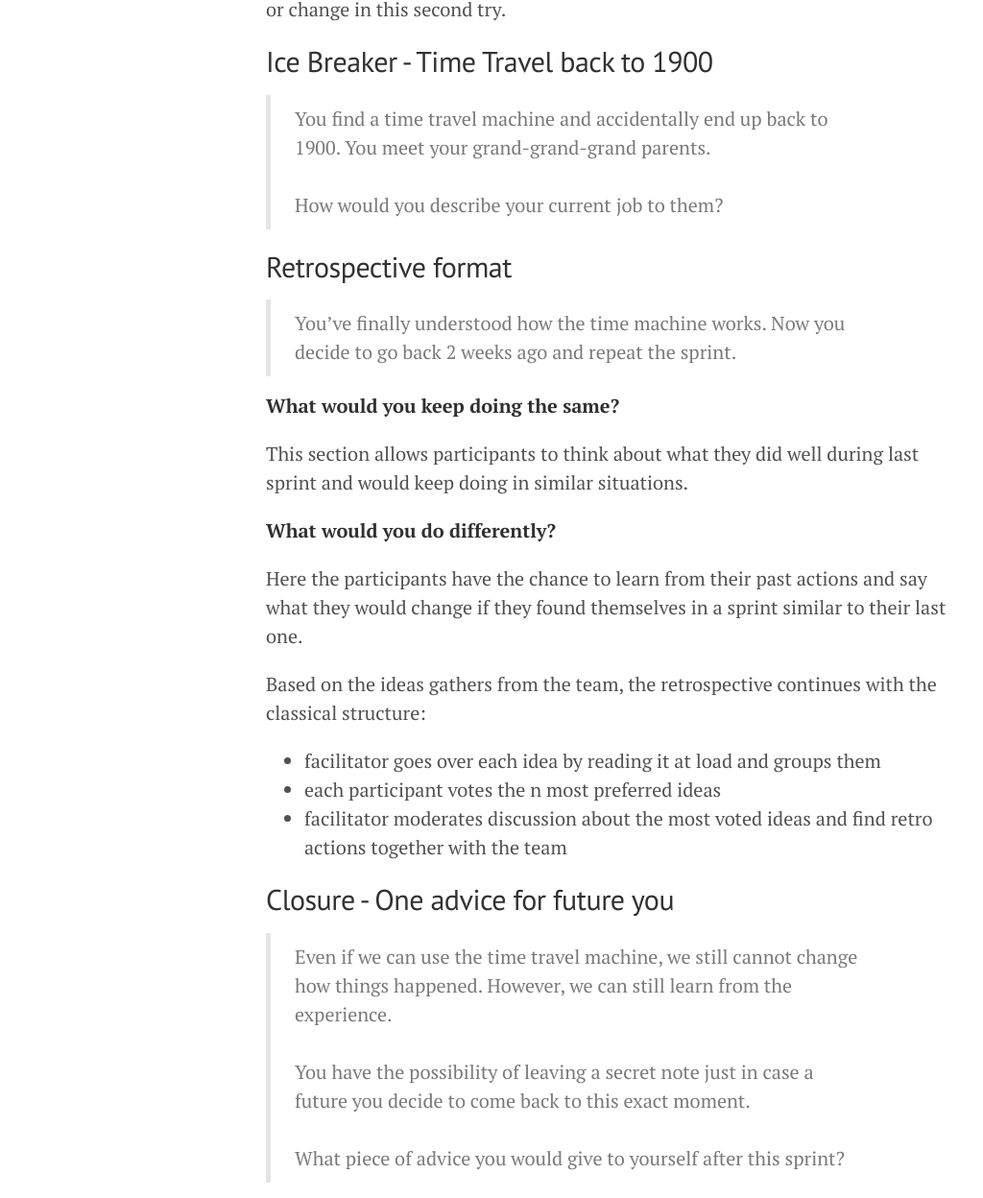
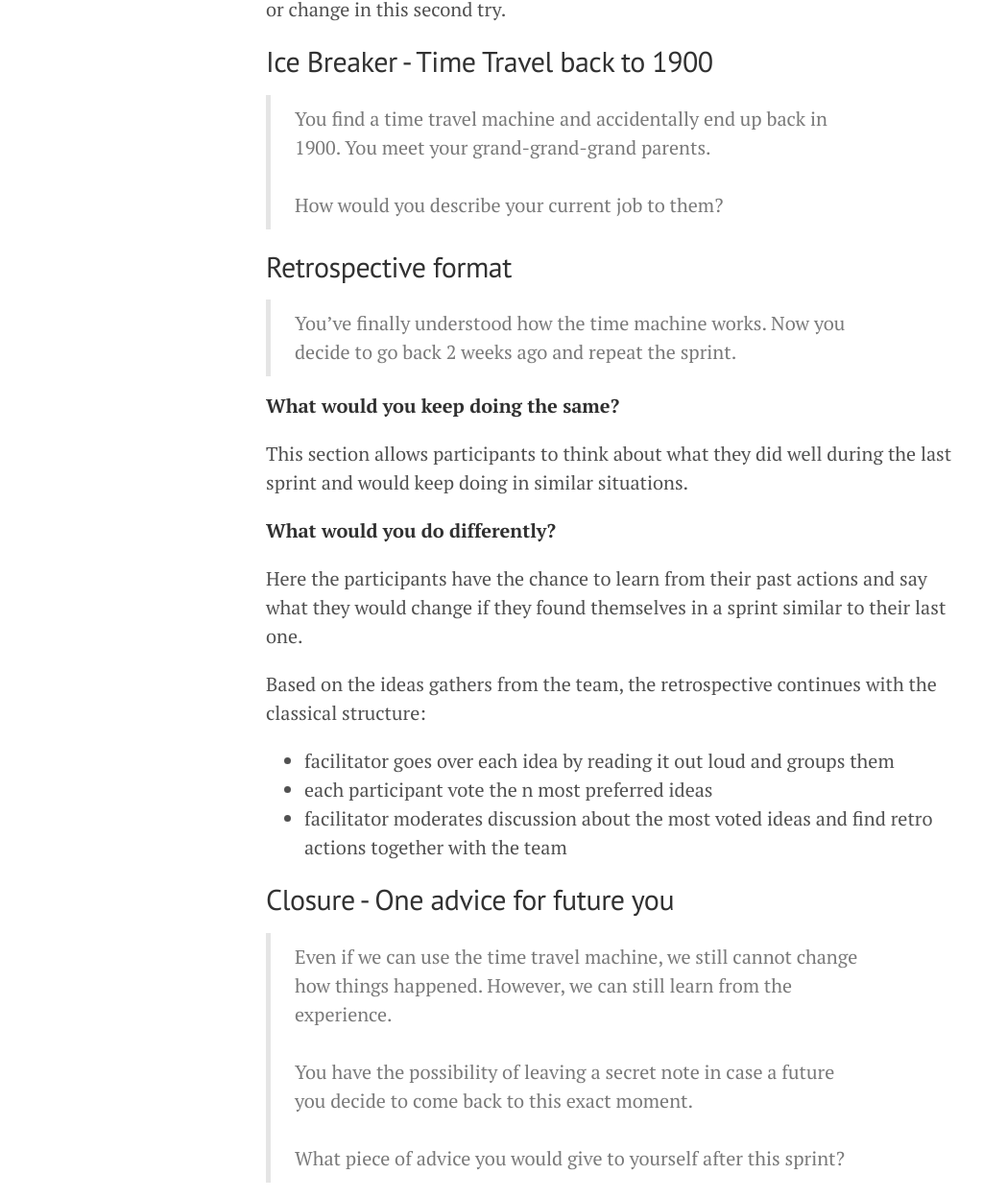
Before and after one commit to valentinabojan/valentinabojan.github.io, a Jekyll site: the page built from _posts/2020-10-06-time-travel-retrospective.md, in a window 1280 px wide. Shown: the part 337-1585 px from the top of the page at 96% size, without its empty margins (3-1027 px from the left). Built offline with Jekyll 4.4.1, drawn with Linux system fonts in a browser that asks for light colours; nearby versions of some CDN libraries; comment, search, counter and statistics services are not loaded.

Commit message:
[Time Travel Retrospective] fix spelling

```diff
--- a/_posts/2020-10-06-time-travel-retrospective.md
+++ b/_posts/2020-10-06-time-travel-retrospective.md
@@ -10,7 +10,7 @@ Explore your progress during the last sprint and choose what you'll repeat or ch
 
 ## Ice Breaker - Time Travel back to 1900
 
-> You find a time travel machine and accidentally end up back to 1900.
+> You find a time travel machine and accidentally end up back in 1900.
 You meet your grand-grand-grand parents.
 <br/>How would you describe your current job to them?
 
@@ -22,7 +22,7 @@ Now you decide to go back 2 weeks ago and repeat the sprint.
 **What would you keep doing the same?**
 
 This section allows participants to think about what they did well during
-last sprint and would keep doing in similar situations.
+the last sprint and would keep doing in similar situations.
 
 **What would you do differently?**
 
@@ -33,15 +33,15 @@ their last one.
 
 Based on the ideas gathers from the team, the retrospective continues with the
 classical structure:
-- facilitator goes over each idea by reading it at load and groups them
-- each participant votes the n most preferred ideas
+- facilitator goes over each idea by reading it out loud and groups them
+- each participant vote the n most preferred ideas
 - facilitator moderates discussion about the most voted ideas and find retro actions together with the team
 
 ## Closure - One advice for future you
 
 > Even if we can use the time travel machine, we still cannot change how things happened.
 However, we can still learn from the experience.
-<br/>You have the possibility of leaving a secret note just in case a future you decide to come back to this exact moment.
+<br/>You have the possibility of leaving a secret note in case a future you decide to come back to this exact moment.
 <br/>What piece of advice you would give to yourself after this sprint?
 
 ## Resources
```
